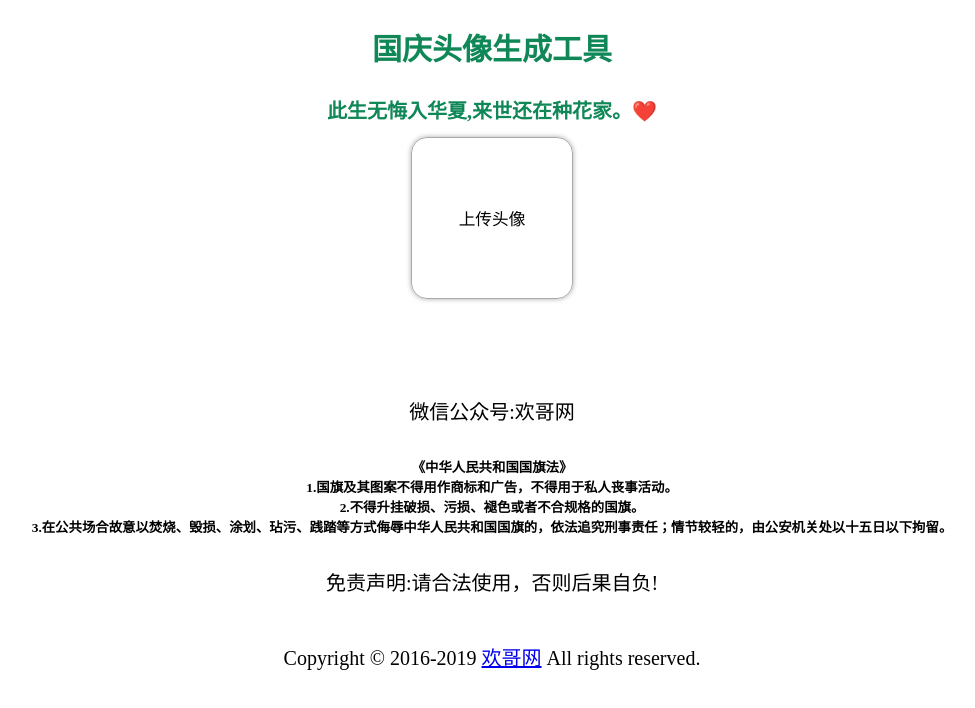
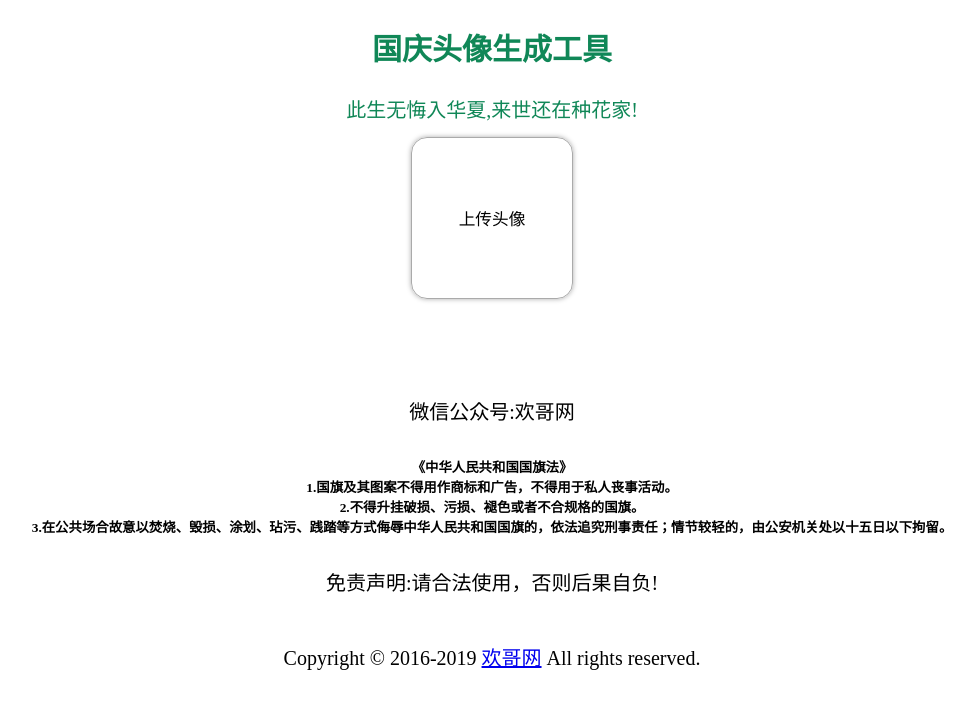
Before and after one commit to muzihuaner/China, a plain HTML site: page index.html in a window 1280 px wide. Shown: the whole page, without its empty margins (148-1123 px from the left). Drawn offline with Linux system fonts and the light colour scheme.

Commit message:
Update index.html

```diff
--- a/index.html
+++ b/index.html
@@ -65,7 +65,7 @@
 <body>
   <div class='header'>
     <h2>国庆头像生成工具</h2>
-<h4>此生无悔入华夏,来世还在种花家。❤️</h4>
+<a>此生无悔入华夏,来世还在种花家!</a>
   </div>
   <div class='body' id='uploadContainer'>
     <small id='uploadText'>上传头像</small>
```
